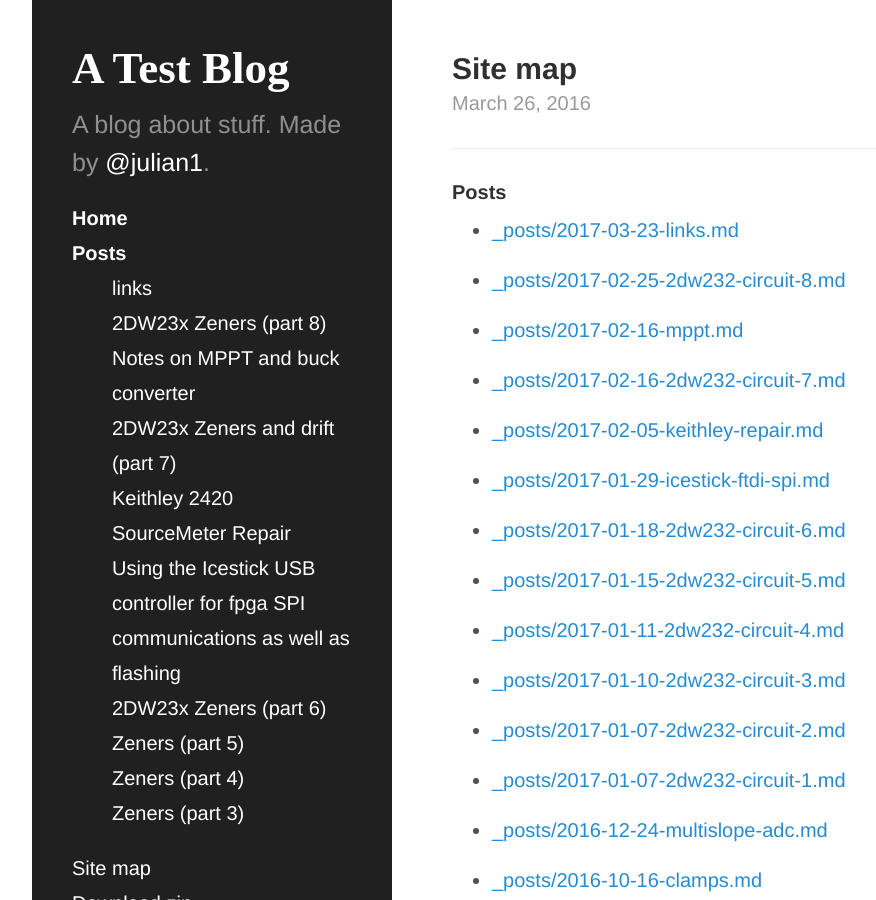
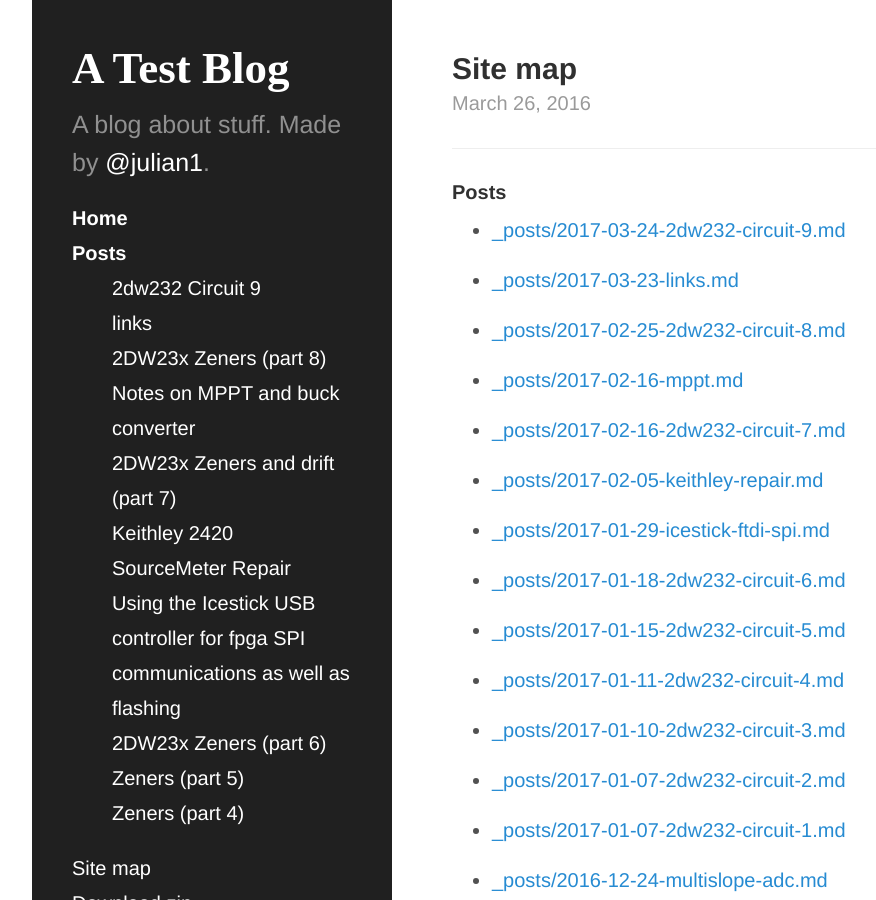
Before and after one commit to julian1/julian1.github.io, a Jekyll site: the page built from _posts/2016-03-26-sitemap.md, in a window 1280 px wide and 900 px high. Shown: the whole window, without its empty margins (8-884 px from the left). Built offline with Jekyll 4.4.1, drawn with Linux system fonts in a browser that asks for light colours.

```diff
--- /dev/null
+++ b/_posts/2017-03-24-2dw232-circuit-9.md
@@ -0,0 +1 @@
+index.md
--- a/index.md
+++ b/index.md
@@ -1 +1 @@
-./_posts/2017-02-25-2dw232-circuit-8.md
+_posts/2017-03-24-2dw232-circuit-9.md
```
Also changed, not shown: _posts/2017-03-23-links.md (+1 -2 lines).
